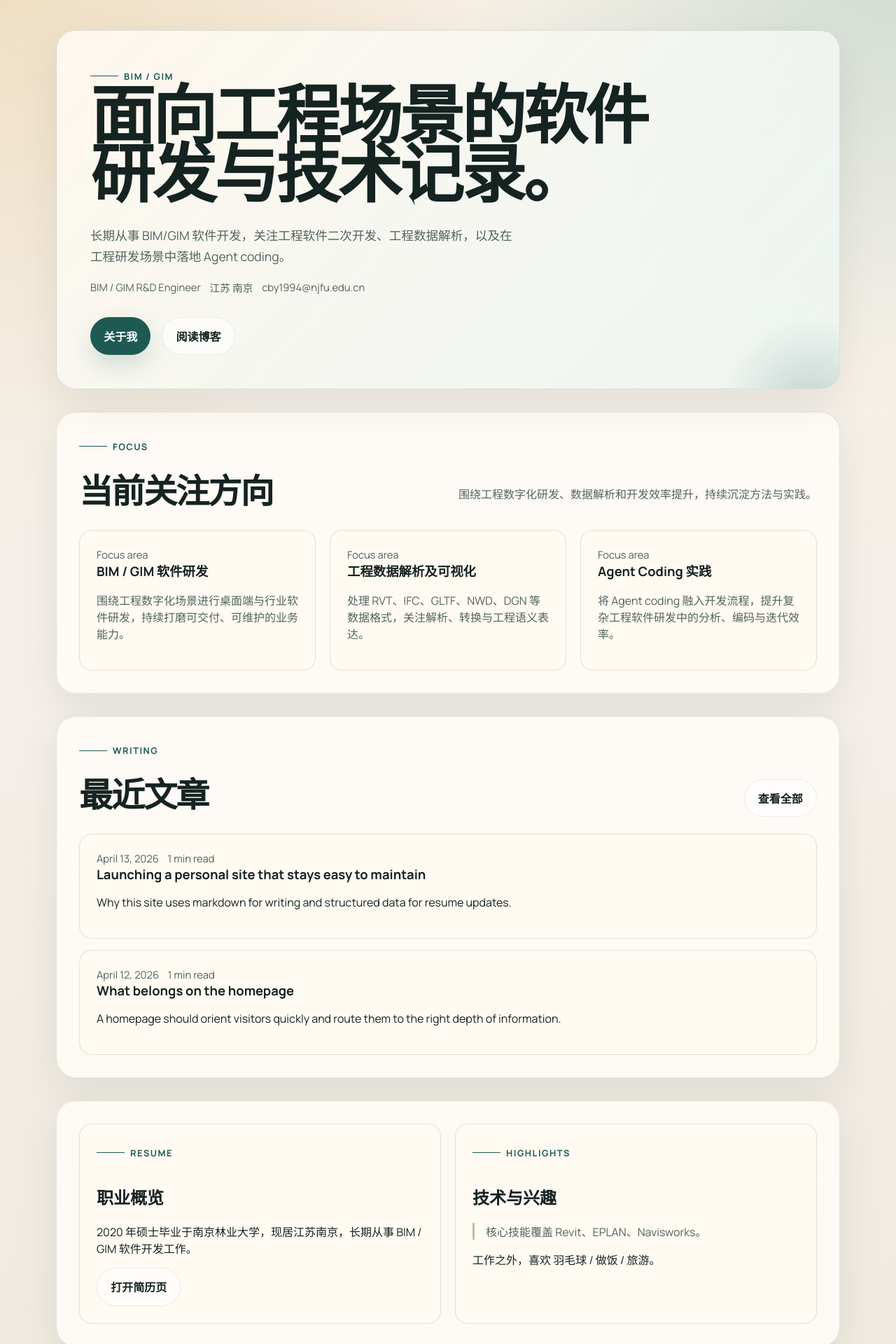
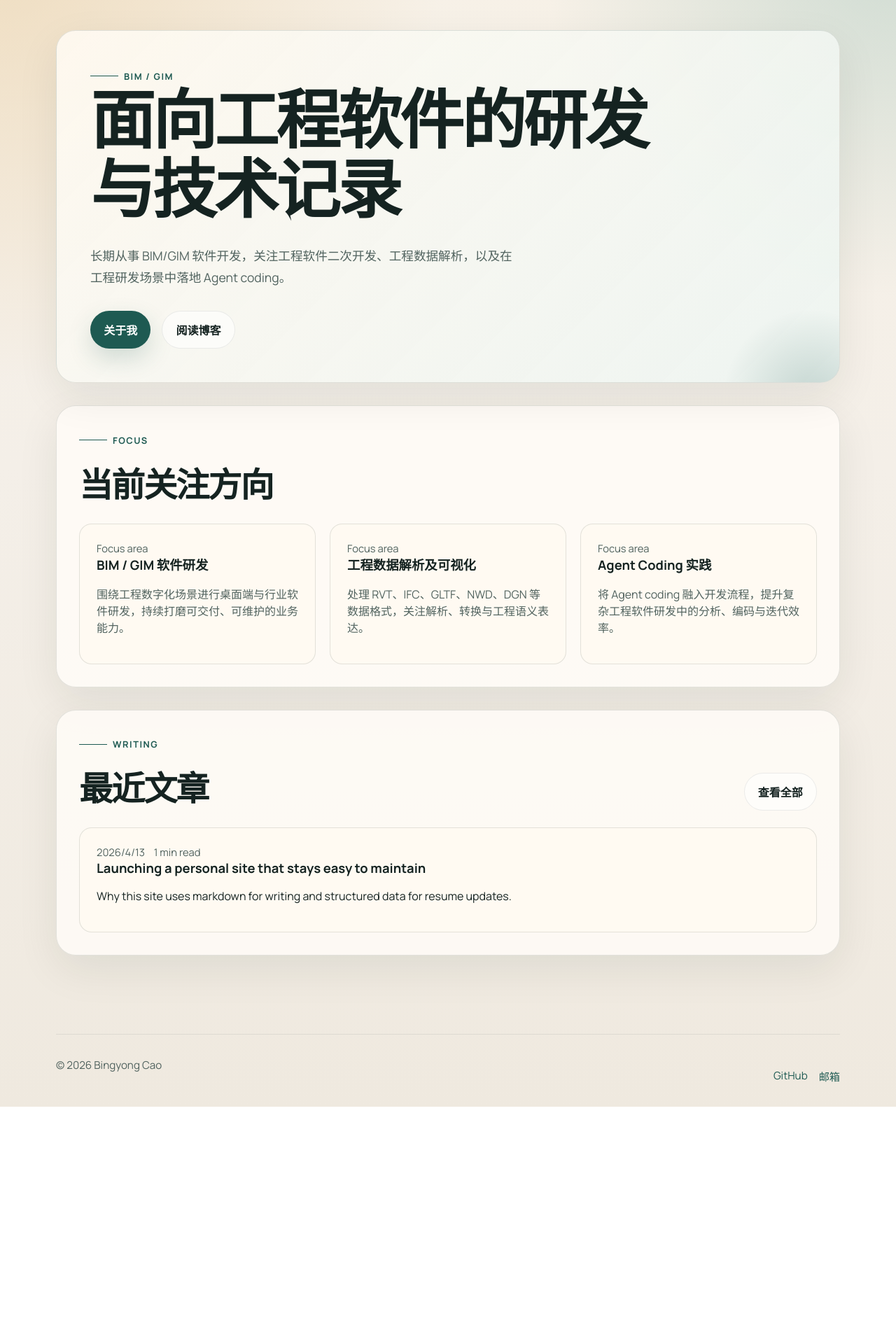
Before and after one commit to bingyongcao/bingyongcao.github.io, a Next.js app: page / in a window 1280 px wide. Shown: the part 80-2000 px from the top of the page at 70% size. After the commit the page ends 1661 px from the top, so only its background shows below. Built offline with nearby package versions, Linux system fonts and the light colour scheme.

Commit message:
update style

```diff
--- a/app/blog/page.tsx
+++ b/app/blog/page.tsx
@@ -15,10 +15,6 @@ export default function BlogPage() {
     <section className="section">
       <header className="post-header">
         <div className="eyebrow">Blog</div>
-        <h1>Writing and working notes.</h1>
-        <p className="lede">
-          Add posts in <code>content/posts</code>. Each markdown file becomes a statically generated page on build.
-        </p>
       </header>
 
       <div className="post-list">
--- a/app/globals.css
+++ b/app/globals.css
@@ -158,7 +158,7 @@ img {
 .hero h1 {
   max-width: 14ch;
   font-size: clamp(3rem, 8vw, 5.75rem);
-  line-height: 0.92;
+  line-height: 1.08;
 }
 
 .hero p,
@@ -420,6 +420,26 @@ img {
   color: #f7f1e7;
 }
 
+.post-body img {
+  width: 100%;
+  height: auto;
+  margin: 1.5rem 0;
+  border: 1px solid var(--border);
+  border-radius: var(--radius-md);
+  background: rgba(255, 255, 255, 0.72);
+}
+
+.post-body p:has(> img) {
+  margin-bottom: 0.5rem;
+}
+
+.post-body p:has(> img) + p {
+  margin-top: 0;
+  color: var(--muted);
+  font-size: 0.94rem;
+  text-align: center;
+}
+
 .resume-layout {
   display: grid;
   align-items: start;
--- a/app/page.tsx
+++ b/app/page.tsx
@@ -1,6 +1,5 @@
 import Link from 'next/link';
 
-import { resumeData } from '../data/resume';
 import { siteConfig } from '../data/site';
 import { getAllPosts } from '../lib/posts';
 
@@ -11,14 +10,8 @@ export default function HomePage() {
     <>
       <section className="hero">
         <div className="eyebrow">BIM / GIM</div>
-        <h1>面向工程场景的软件研发与技术记录。</h1>
+        <h1>面向工程软件的研发与技术记录</h1>
         <p className="hero-copy">{siteConfig.introduction}</p>
-
-        <div className="meta-row">
-          <span>{siteConfig.role}</span>
-          <span>{siteConfig.location}</span>
-          <span>{siteConfig.email}</span>
-        </div>
 
         <div className="hero-actions">
           <Link href="/resume" className="button">
@@ -36,7 +29,6 @@ export default function HomePage() {
             <div className="eyebrow">Focus</div>
             <h2 className="section-title">当前关注方向</h2>
           </div>
-          <p className="lede">围绕工程数字化研发、数据解析和开发效率提升，持续沉淀方法与实践。</p>
         </div>
 
         <div className="grid grid--three">
@@ -74,26 +66,6 @@ export default function HomePage() {
           ))}
         </div>
       </section>
-
-      <section className="section grid grid--two">
-        <article className="resume-card">
-          <div className="eyebrow">Resume</div>
-          <h2>职业概览</h2>
-          <p>
-            2020 年硕士毕业于南京林业大学，现居江苏南京，长期从事 BIM / GIM 软件开发工作。
-          </p>
-          <Link href="/resume" className="button-secondary">
-            打开简历页
-          </Link>
-        </article>
-
-        <article className="resume-card">
-          <div className="eyebrow">Highlights</div>
-          <h2>技术与兴趣</h2>
-          <p className="callout">核心技能覆盖 {resumeData.skills.slice(0, 3).join('、')}。</p>
-          <p>工作之外，喜欢 {resumeData.interests.join(' / ')}。</p>
-        </article>
-      </section>
     </>
   );
 }
--- a/app/resume/page.tsx
+++ b/app/resume/page.tsx
@@ -1,7 +1,6 @@
 import type { Metadata } from 'next';
 
 import { resumeData } from '../../data/resume';
-import { siteConfig } from '../../data/site';
 
 export const metadata: Metadata = {
   title: 'Resume | Bingyong Cao',
@@ -13,7 +12,7 @@ export default function ResumePage() {
     <section className="section">
       <header className="resume-header">
         <div className="eyebrow">Resume</div>
-        <h1>{siteConfig.name}</h1>
+        <h1>曹炳勇</h1>
         <p className="lede">{resumeData.summary}</p>
       </header>
 
--- a/content/posts/launching-the-site.md
+++ b/content/posts/launching-the-site.md
@@ -1,7 +1,7 @@
 ---
 title: "Launching a personal site that stays easy to maintain"
 summary: "Why this site uses markdown for writing and structured data for resume updates."
-date: "April 13, 2026"
+date: "2026/4/13"
 ---
 
 This repository starts with a simple goal: make it easy to keep a professional site current.
--- a/content/posts/what-goes-on-the-homepage.md
+++ /dev/null
@@ -1,23 +0,0 @@
----
-title: "What belongs on the homepage"
-summary: "A homepage should orient visitors quickly and route them to the right depth of information."
-date: "April 12, 2026"
----
-
-For a personal professional site, the homepage does not need to do everything.
-
-It should do three jobs well:
-
-1. Identify who you are.
-2. Explain the kind of work you do.
-3. Point readers toward deeper pages such as your blog or resume.
-
-Anything beyond that should earn its place.
-
-## Keep the page scannable
-
-Most visitors will make a decision in seconds. A short introduction, clear navigation, and one or two strong calls to action are usually enough.
-
-## Let other pages carry the detail
-
-Use the homepage for orientation. Use the resume page for credibility. Use the blog for depth.
```
Also changed, not shown: public/posts/pexels-nano71-31264085.jpg (added), 1 other file (tests, documents, lock files or other folders).
